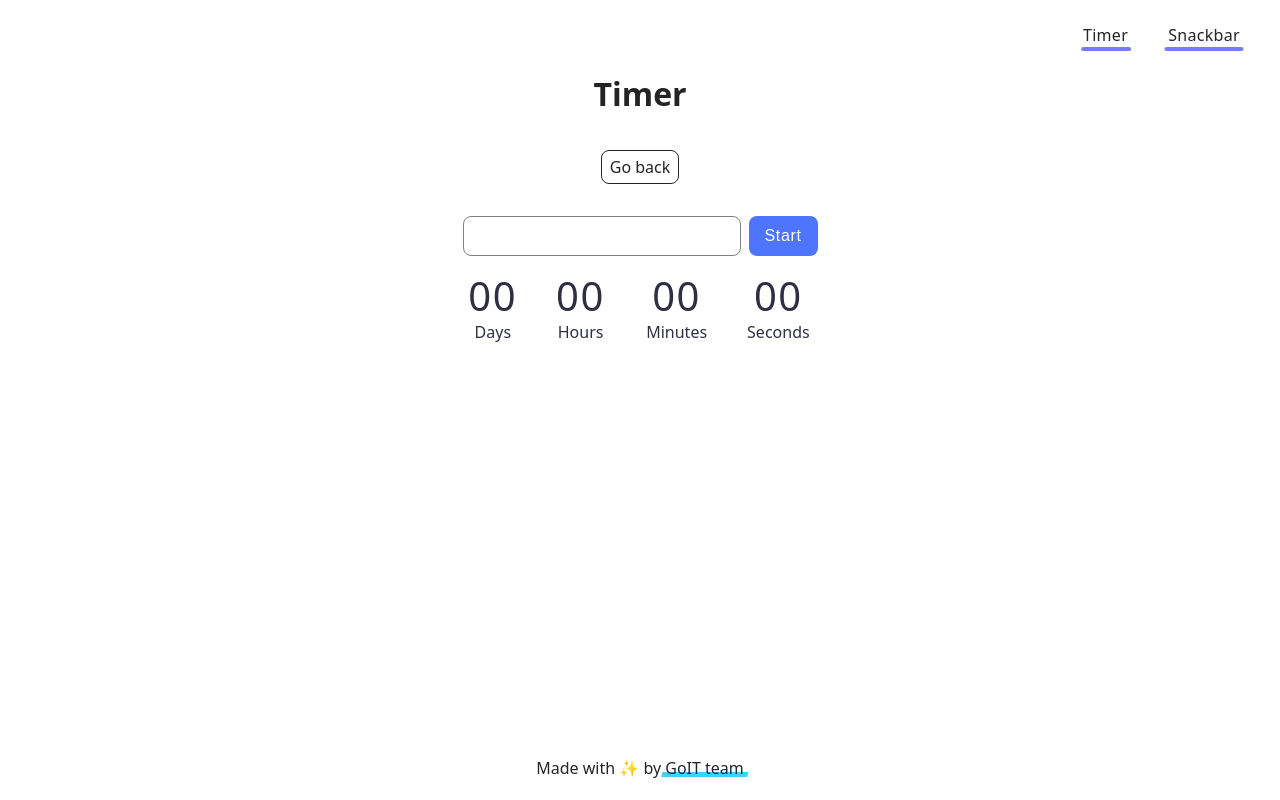
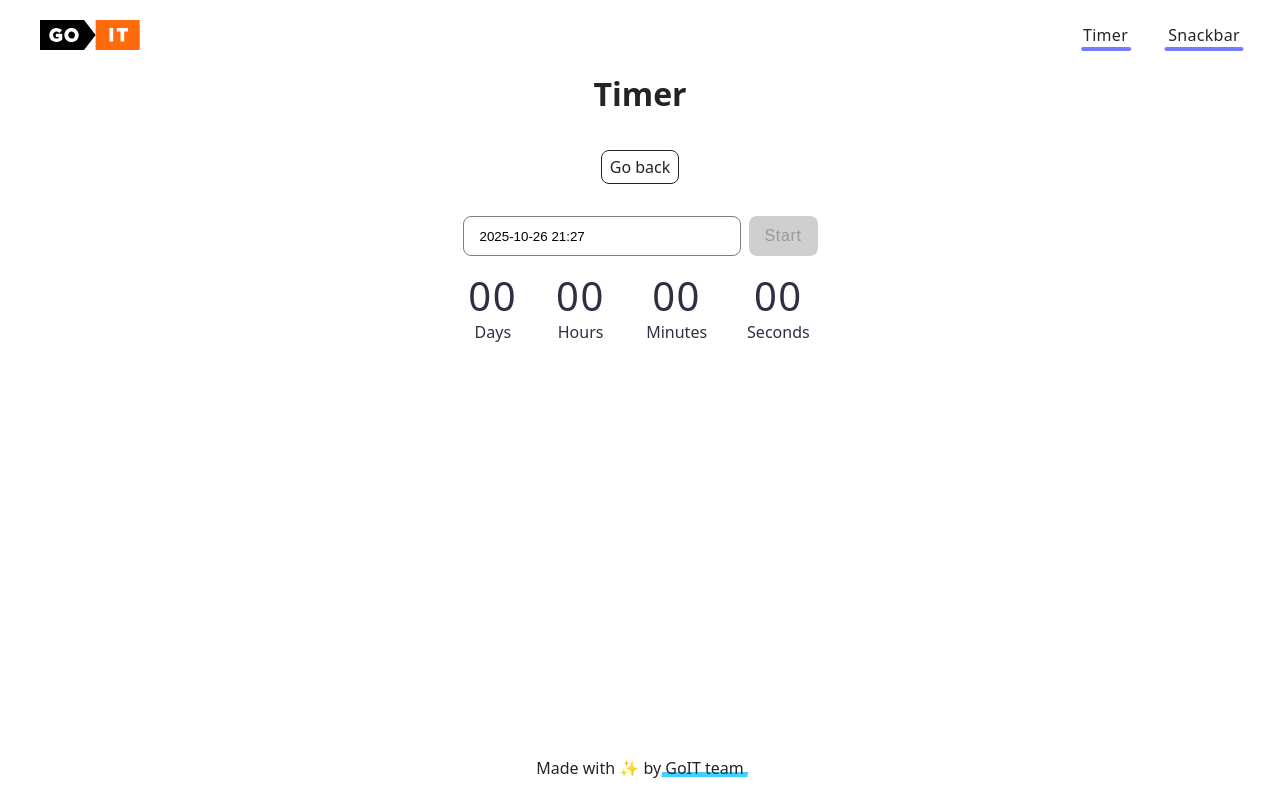
Before and after one commit to tetiana01kovpak/goit-js-hw-10, a plain HTML site: page 1-timer.html in a window 1280 px wide. Drawn offline with Linux system fonts and the light colour scheme; files that its build step writes are made by us from their sources.

Commit message:
Deploying to gh-pages from @ tetiana01kovpak/goit-js-hw-10@c86c134a5753cb8898ca384d5db08f2bacfce47f 🚀

```diff
--- a/1-timer.html
+++ b/1-timer.html
@@ -11,11 +11,11 @@
       href="https://fonts.googleapis.com/css2?family=Montserrat:ital,wght@0,100..900;1,100..900&display=swap"
       rel="stylesheet"
     />
-    <script type="module" crossorigin src="/go-js-hw-10/1-timer.js"></script>
-    <link rel="modulepreload" crossorigin href="/go-js-hw-10/assets/modulepreload-polyfill-B5Qt9EMX.js">
-    <link rel="modulepreload" crossorigin href="/go-js-hw-10/assets/vendor-BbbuE1sJ.js">
-    <link rel="stylesheet" crossorigin href="/go-js-hw-10/assets/vendor-CZjNVMTf.css">
-    <link rel="stylesheet" crossorigin href="/go-js-hw-10/assets/styles-HQSm7ACG.css">
+    <script type="module" crossorigin src="/goit-js-hw-10/1-timer.js"></script>
+    <link rel="modulepreload" crossorigin href="/goit-js-hw-10/assets/modulepreload-polyfill-B5Qt9EMX.js">
+    <link rel="modulepreload" crossorigin href="/goit-js-hw-10/assets/vendor-BbbuE1sJ.js">
+    <link rel="stylesheet" crossorigin href="/goit-js-hw-10/assets/vendor-CZjNVMTf.css">
+    <link rel="stylesheet" crossorigin href="/goit-js-hw-10/assets/styles-HQSm7ACG.css">
   </head>
   <body>
     <header class="header">
@@ -23,7 +23,7 @@
     <nav class="nav">
       <a class="nav-logo" href="./index.html" aria-label="Site logo">
         <svg class="nav-logo-icon" width="100" height="30">
-          <use href="/go-js-hw-10/assets/sprite-E8vg0sBb.svg#logo"></use>
+          <use href="/goit-js-hw-10/assets/sprite-E8vg0sBb.svg#logo"></use>
         </svg>
       </a>
       <ul class="nav-list">
```
Also changed, not shown: 2-snackbar.html (+6 -6 lines), index.html (+3 -3 lines).
